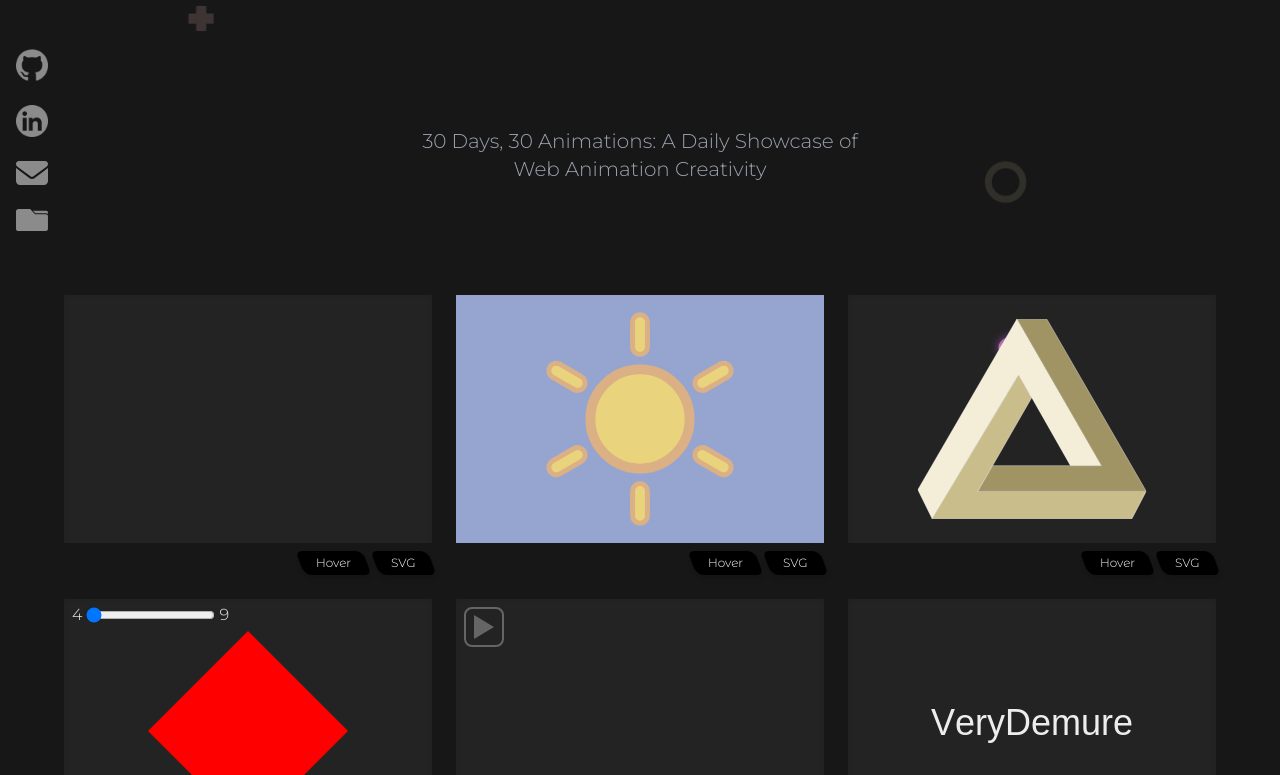
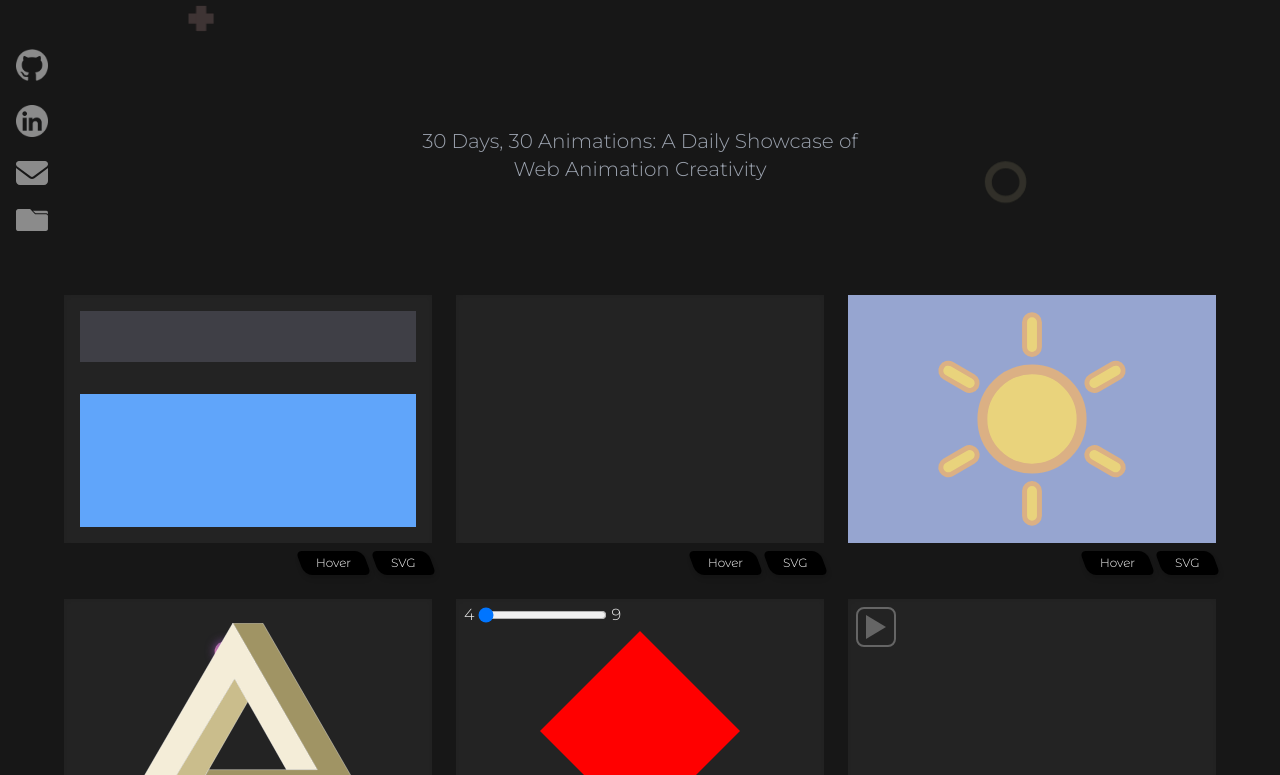
Before and after one commit to mlee2197/motion-script, a Next.js app: page / in a window 1280 px wide. Shown: the part 537-1312 px from the top of the page. Built offline with nearby package versions, Linux system fonts and the light colour scheme; a web font is replaced by a local one.

Commit message:
start keyboard

```diff
--- /dev/null
+++ b/src/app/animations/Keyboard.tsx
@@ -0,0 +1,14 @@
+const Keyboard = () => {
+  return (
+    <div className="animation-container grid grid-rows-3">
+      <textarea className="m-4 p-2 text-sm bg-zinc-700 [resize:none]"></textarea>
+      <div className="row-span-2 px-4 py-4">
+        <div className="w-full h-full bg-blue-400">
+
+        </div>
+      </div>
+    </div>
+  )
+}
+
+export default Keyboard;
--- a/src/app/page.tsx
+++ b/src/app/page.tsx
@@ -7,6 +7,7 @@ import {
   CSS_PROPERTY_CATEGORIES,
 } from "@/static/categories";
 
+const Keyboard = dynamic(() => import("./animations/Keyboard"));
 const LetterTrail = dynamic(() => import("./animations/LetterTrail"));
 const NightDay = dynamic(() => import("./animations/NightDay"));
 const Penrose = dynamic(() => import("./animations/Penrose"));
@@ -36,6 +37,11 @@ export default function Home() {
       <main>
         <Hero />
         <div className="grid gap-6 px-4 py-8 md:grid-cols-2 md:px-[64px] lg:grid-cols-3">
+          <Card
+            tags={[CSS_PROPERTY_CATEGORIES.hover, COMPONENT_CATEGORIES.svg]}
+          >
+            <Keyboard />
+          </Card>
           <Card
             tags={[CSS_PROPERTY_CATEGORIES.hover, COMPONENT_CATEGORIES.svg]}
           >
```
Also changed, not shown: src/components/Key.tsx (added), 1 other file (tests, documents, lock files or other folders).
